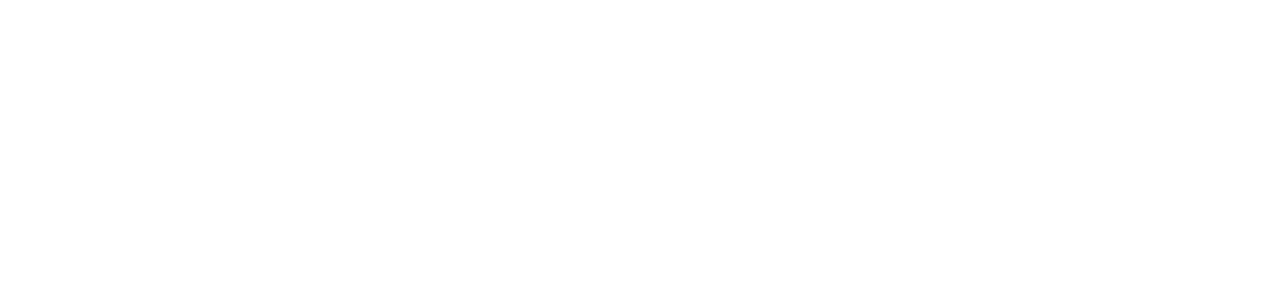
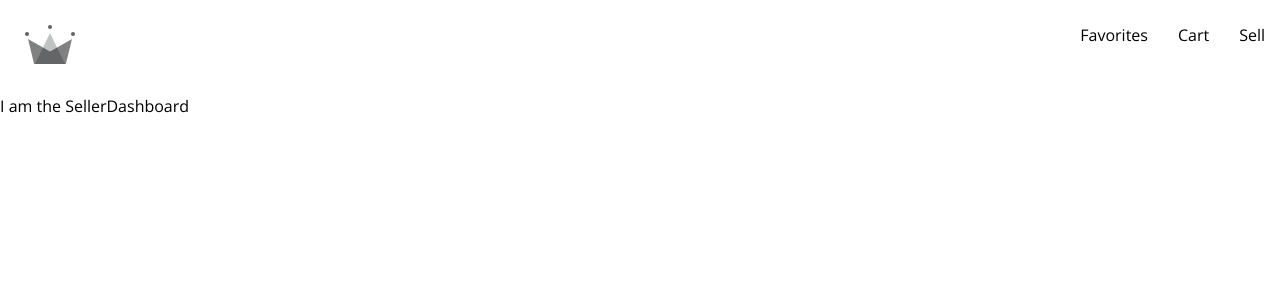
Before and after one commit to priyan-coder/Thrifty, a React (Create React App) app in the folder front-end/: page /sell in a window 1280 px wide. Before the commit this address had no page. Shown: the top 300 px of the page. Built offline with nearby package versions, Linux system fonts and the light colour scheme.

Commit message:
added seller dashboard route

```diff
--- a/front-end/src/App.js
+++ b/front-end/src/App.js
@@ -2,6 +2,7 @@
 import Navigation from './routes/common/Navigation';
 import CartPage from './routes/buyer/CartPage';
 import FavoritesPage from './routes/buyer/FavoritesPage';
+import SellerDashboard from './routes/seller';
 import { Routes, Route } from 'react-router-dom';
 const App = () => {
   return (
@@ -10,6 +11,7 @@
         <Route index={true} element={<Home />} />
         <Route path="cart" element={<CartPage />} />
         <Route path="fav" element={<FavoritesPage />} />
+        <Route path="sell" element={<SellerDashboard />} />
       </Route>
     </Routes>
   );
--- a/front-end/src/routes/common/Navigation/index.js
+++ b/front-end/src/routes/common/Navigation/index.js
@@ -3,7 +3,7 @@
 import { ReactComponent as CrwnLogo } from '../../../assets/crown.svg';
 import styled from 'styled-components';
 // Outlet renders the nested components between the <Route></Route>
-// Navigation Bar Persists for all routes
+// Navigation Bar Persists for all routes -> NavigationContainer
 const Navigation = () => {
   return (
     <Fragment>
@@ -14,6 +14,7 @@
         <NavLinks>
           <NavLink to="/fav">Favorites</NavLink>
           <NavLink to="/cart">Cart</NavLink>
+          <NavLink to="/sell">Sell</NavLink>
         </NavLinks>
       </NavigationContainer>
       <Outlet />
--- /dev/null
+++ b/front-end/src/routes/seller/index.js
@@ -0,0 +1,5 @@
+const SellerDashboard = () => {
+  return <div>I am the SellerDashboard</div>;
+};
+
+export default SellerDashboard;
```
